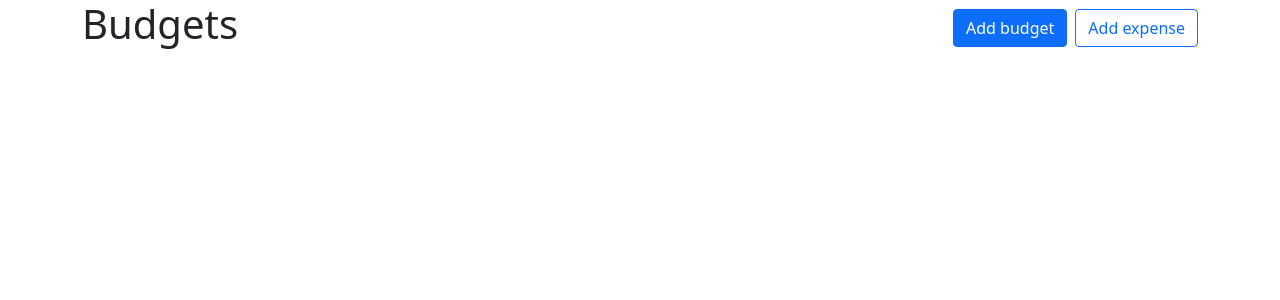
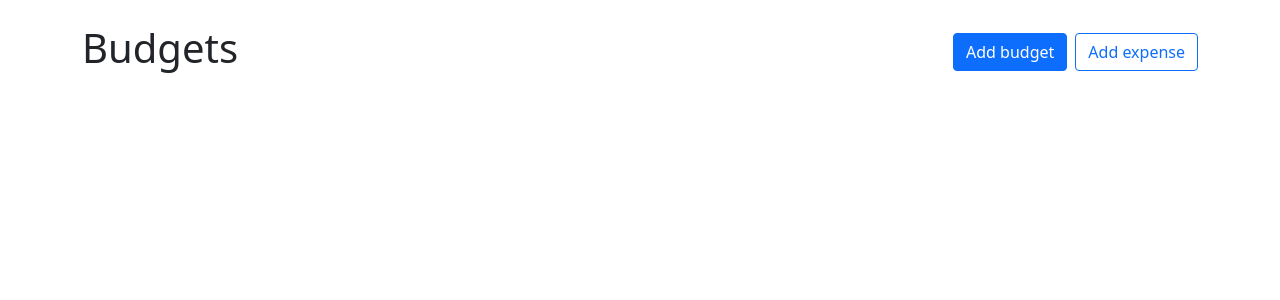
Before and after one commit to mutinhiri/React-CRUD, a React (Create React App) app in the folder crud/: page / in a window 1280 px wide. Shown: the top 300 px of the page. Built offline with nearby package versions, Linux system fonts and the light colour scheme.

Commit message:
Add stacks que

```diff
--- a/crud/src/App.js
+++ b/crud/src/App.js
@@ -4,12 +4,15 @@ import { Button, Stack } from 'react-bootstrap'
 function App() {
   return (
     <div className="App">
-     <Container>
+     <Container className='my-4'>
         <Stack direction='horizontal' gap="2" className="mb-4" >
           <h1 className='me-auto'>Budgets</h1>
           <Button variant='primary'>Add budget</Button>
           <Button variant='outline-primary'>Add expense</Button>
         </Stack>
+        <div className='stacks'>
+
+        </div>
       </Container>
 
     </div>
--- a/crud/src/index.css
+++ b/crud/src/index.css
@@ -1,13 +1,6 @@
-body {
-  margin: 0;
-  font-family: -apple-system, BlinkMacSystemFont, 'Segoe UI', 'Roboto', 'Oxygen',
-    'Ubuntu', 'Cantarell', 'Fira Sans', 'Droid Sans', 'Helvetica Neue',
-    sans-serif;
-  -webkit-font-smoothing: antialiased;
-  -moz-osx-font-smoothing: grayscale;
+.stacks {
+  display: grid;
+  grid-template-columns: repeat(auto-fill, minmax(300px, 1fr));
+  gap: 1rem;
+
 }
-
-code {
-  font-family: source-code-pro, Menlo, Monaco, Consolas, 'Courier New',
-    monospace;
-}
```
